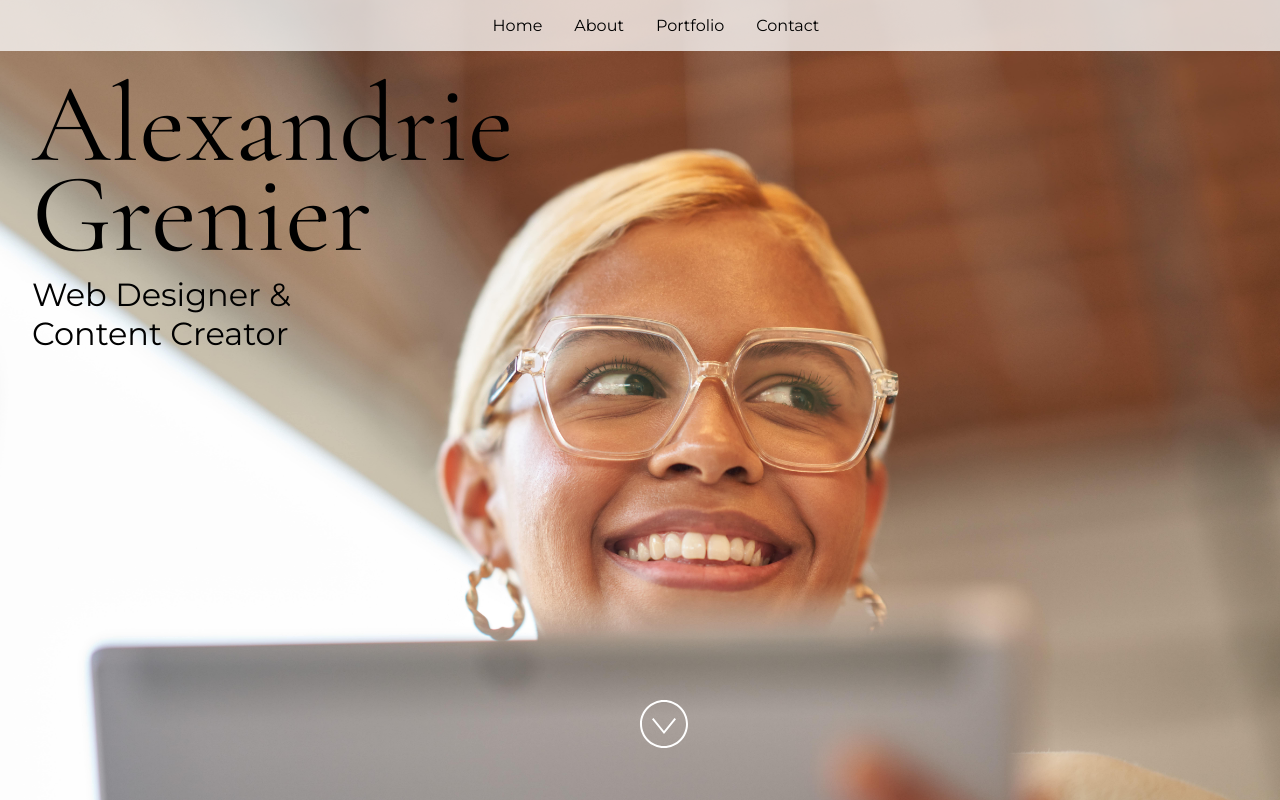
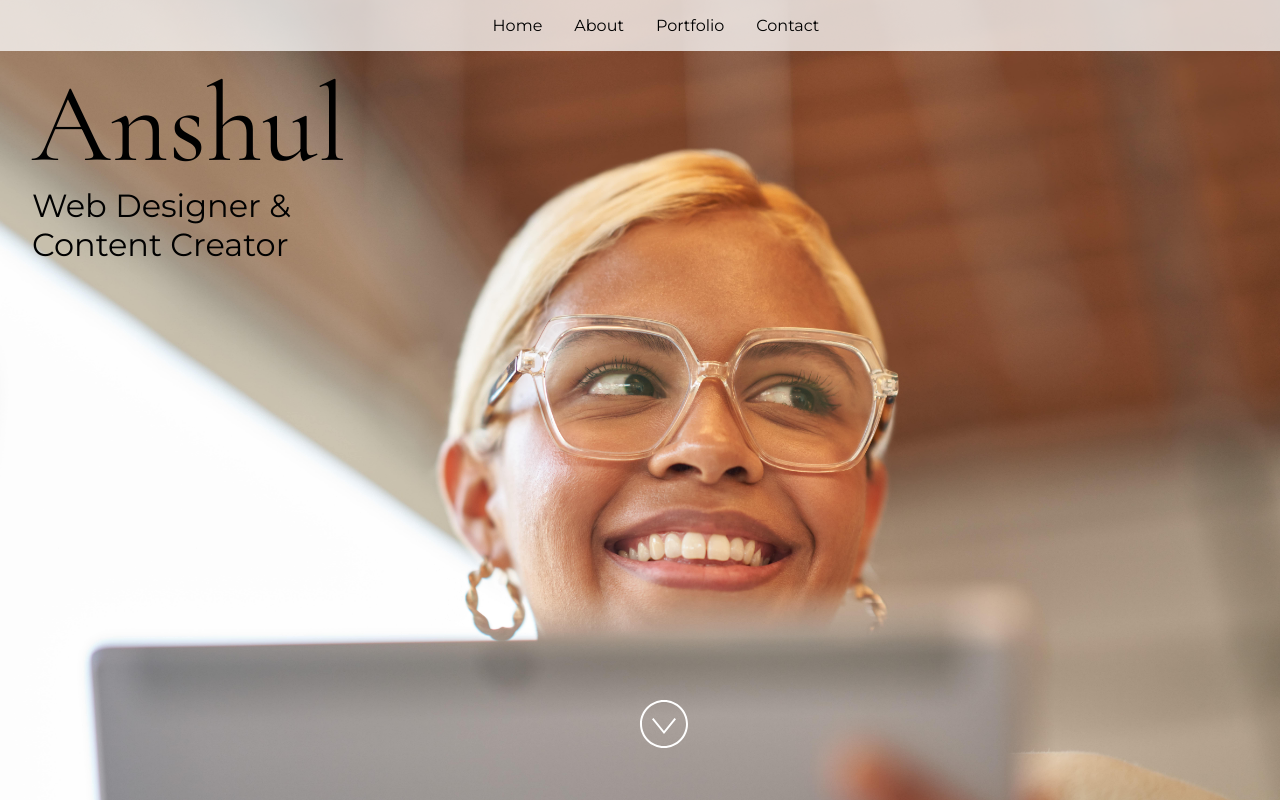
Before and after one commit to MicrosoftDocs/mslearn-copilot-codespaces-javascript, a React (Vite) app: page / in a window 1280 px wide. Built offline with nearby package versions, Linux system fonts and the light colour scheme.

Commit message:
Update siteProps with new user information

```diff
--- a/src/App.jsx
+++ b/src/App.jsx
@@ -24,9 +24,9 @@ import "./styles.css";
  * If you don't have one of the social sites listed, leave it as an empty string.
  */
 const siteProps = {
-  name: "Alexandrie Grenier",
+  name: "Anshul",
   title: "Web Designer & Content Creator",
-  email: "alex@example.com",
+  email: "anshul.kr.gupta@gmail.com",
   gitHub: "microsoft",
   instagram: "microsoft",
   linkedIn: "satyanadella",
```
